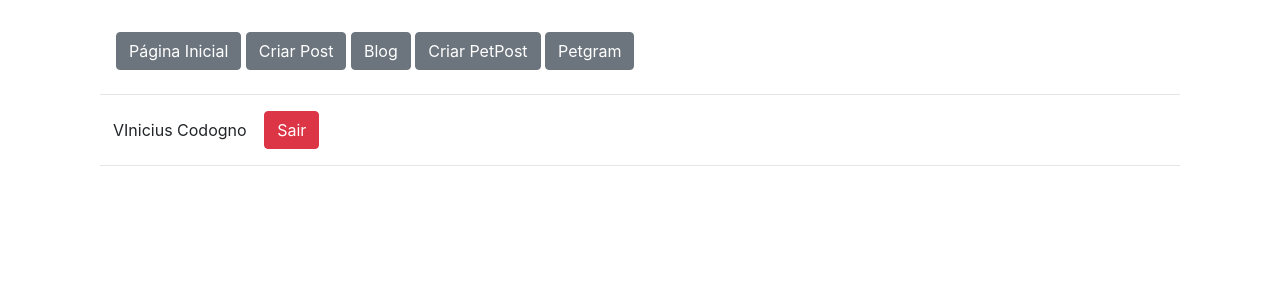
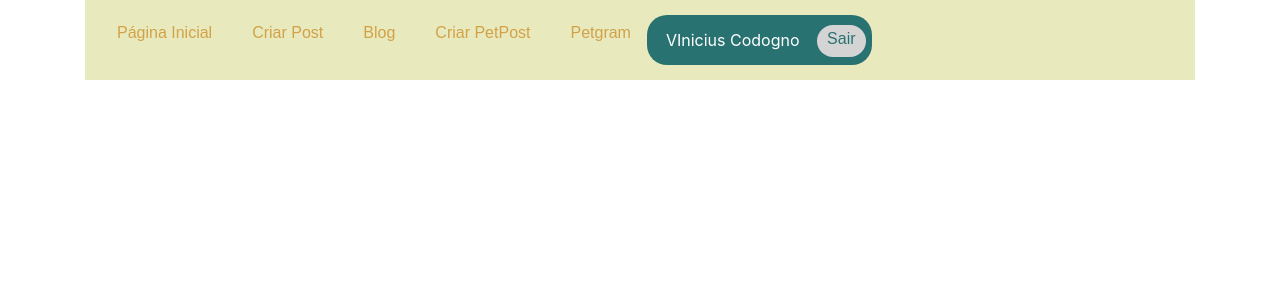
Before and after one commit to ViniciusLeandroCodogno/projeto-final-zero, a Flask app: page / in a window 1280 px wide. Shown: the top 300 px of the page. Run offline with Flask 3, Linux system fonts and the light colour scheme; a user stored in the database is signed in; some libraries are stand-ins or nearby versions.

Commit message:
Atualizando Paginas
20/08

```diff
--- a/app/__init__.py
+++ b/app/__init__.py
@@ -1,4 +1,4 @@
-from flask import Flask, current_app
+from flask import Flask, current_app, flash
 from flask_sqlalchemy import SQLAlchemy
 from flask_migrate import Migrate
 from flask_bcrypt import Bcrypt
--- a/app/templates/base.html
+++ b/app/templates/base.html
@@ -1,20 +1,19 @@
 <!DOCTYPE html>
-<html lang="en">
+<html lang="pt-BR">
 <head>
     <meta charset="UTF-8">
     <meta name="viewport" content="width=device-width, initial-scale=1.0">
-    <title>{% block title %}Meu App{% endblock %}</title>
     <link href="https://stackpath.bootstrapcdn.com/bootstrap/4.5.2/css/bootstrap.min.css" rel="stylesheet">
     <style>
+
         .alert-container {
-            margin-top: 20px;
+            margin: 20px 0px 0px 0px;
         }
+
     </style>
 </head>
 <body>
-    <div class="container mt-4">
-
-
+    <div class="container">
         {% with messages = get_flashed_messages(with_categories=true) %}
             {% if messages %}
                 <div class="alert-container">
--- a/app/templates/index.html
+++ b/app/templates/index.html
@@ -1,60 +1,9 @@
 {% extends 'base.html' %}
 {% block content %}
 
-<div class = "container">
+    <!-- NavBar -->
 
-    {% include 'nave.html' %}
-   <hr>
-    <div>
-
-        {% if current_user.is_authenticated %}
-
-        <span class="btn bnt-primary">{{current_user.nome}} {{current_user.sobrenome}}</span>
-        <a href="{{url_for('logout')}}" class="btn btn-danger">Sair</a>
-        {% else %}
-
-        <form action="" method="post" class="row mt-4 p-4 round border shadow">
-            <h2 class="login-text" style="margin-bottom: 20px;">Antes de tudo, faça o seu login</h2>
-            {{form.csrf_token}}
-
-            {{form.email(class="form-control", placeholder="Digite seu E-mail...")}}
-
-            {{form.senha(class="form-control", placeholder="Digite sua senha...", style="margin-top: 20px;")}}
-
-            {{form.btnSubmit(class="btn btn-warning col-12 mt-3")}}
-
-            <div class="login-text-cadastro1">Não tem cadastro?<a href="{{url_for('cadastro')}}" class="login-text-cadastro2">Clique aqui e Faça o seu Cadastro</a></div>
-
-         </form>
-
-        {% endif %}
-        <hr>
-
-    </div>
-</div>
-<style>
-    .login-text {
-        display: flex;
-        justify-content: center;
-        text-align: center;
-        font-family: "Poppins", sans-serif;
-    }
-
-    .form-login-email {
-        color: aliceblue;
-    }
-
-    .form-login-senha {
-        color: aliceblue;
-    }
-
-    .login-text-cadastro1 {
-        padding: 20px 0px 0px 0px;
-    }
-
-    .login-text-cadastro2 {
-        color: #D1A247;
-        padding: 0px 0px 0px 10px;
-    }
-</style>
+    <nav>
+        {% include 'nave.html' %}
+    </nav>
 {% endblock %}
--- a/app/templates/nave.html
+++ b/app/templates/nave.html
@@ -1,10 +1,48 @@
+{% if current_user.is_authenticated %}
 <nav class="navbar navbar-expand-lg">
+    <header>
+        <nav>
+            <ul class="navbar">
+                <li><a href="/">Página Inicial</a></li>
+                <li><a href="{{ url_for('postNovo') }}">Criar Post</a></li>
+                <li><a href="{{ url_for('postLista') }}">Blog</a></li>
+                <li><a href="{{ url_for('petgramNovo') }}">Criar PetPost</a></li>
+                <li><a href="{{ url_for('petgramLista') }}">Petgram</a></li>
+            </ul>
+            <div class="login-options" style="background-color: #297272; border-radius: 20px; padding: 6px 6px 6px 6px;">
+                <span class="btn bnt-primary" style="color: white;">{{current_user.nome}} {{current_user.sobrenome}}</span>
+                <a href="{{url_for('logout')}}" style="background-color: rgb(212, 212, 212); color: #297272; padding: 5px 10px 10px 10px; border-radius: 20px;">Sair</a>
+            </div>
+        </nav>
+    </header>
+</nav>
+<style>
+nav {
+    display: flex;
+    position: sticky;
+    top: 0;
+    padding: 0;
+    align-items: center;
+    justify-content: space-between;
+    height: 80px;
+    background-color: #e9e9be;
+}
 
-    <div>
-        <a class="btn btn-secondary" href="/">Página Inicial</a>
-        <a class="btn btn-secondary" href="{{url_for('postNovo') }}">Criar Post</a>
-        <a class="btn btn-secondary" href="{{ url_for('postLista') }}">Blog</a>
-        <a class="btn btn-secondary" href="{{ url_for('petgramNovo') }}">Criar PetPost</a>
-        <a class="btn btn-secondary" href="{{ url_for('petgramLista') }}">Petgram</a>
-    </div>
-</nav>
+
+li {
+    list-style: none;
+}
+
+a {
+    text-decoration: none;
+    color: #D1A247;
+    font-family: "Kavoon", sans-serif;
+}
+
+
+nav ul {
+    display: flex;
+    gap: 40px;
+}
+</style>
+{% endif %}
--- a/app/templates/petgram_novo.html
+++ b/app/templates/petgram_novo.html
@@ -33,7 +33,7 @@
             width: 100%;
         }
         .form-group label {
-            margin-bottom: 5px; /* Espaço entre o label e o campo de entrada */
+            margin-bottom: 5px;
         }
     </style>
 {% endblock %}
--- a/app/templates/post_novo.html
+++ b/app/templates/post_novo.html
@@ -33,7 +33,7 @@
             width: 100%;
         }
         .form-group label {
-            margin-bottom: 5px; /* Espaço entre o label e o campo de entrada */
+            margin-bottom: 5px;
         }
     </style>
 {% endblock %}
--- a/app/views.py
+++ b/app/views.py
@@ -1,8 +1,8 @@
-from app import app, db
-from flask import render_template, send_from_directory, url_for, redirect, request
+from app import app, db, bcrypt
+from flask import render_template, send_from_directory, url_for, redirect, request, flash
 from app.forms import userForm, loginForm, postForm, petgramForm
 from flask_login import login_user, logout_user, current_user
-from app.models import Post, Comentario, Petgram, ComentarioPetgram
+from app.models import Post, Comentario, Petgram, ComentarioPetgram, User
 from werkzeug.utils import secure_filename
 from flask import current_app
 import os
@@ -21,12 +21,21 @@ app.config['UPLOAD_FOLDER'] = UPLOAD_FOLDER
 
 @app.route('/', methods=['GET', 'POST'])
 def homepage():
+    return render_template('index.html')
+
+@app.route('/login/', methods=['GET', 'POST'])
+def login():
     form = loginForm()
     if form.validate_on_submit():
-        user = form.login()
-        login_user(user, remember=True)
-        return redirect(url_for('homepage'))
-    return render_template('index.html', form=form)
+        user = User.query.filter_by(email=form.email.data).first()
+        if user and bcrypt.check_password_hash(user.senha, form.senha.data):
+            login_user(user, remember=True)
+            flash('Login realizado com sucesso!', 'success')
+            return redirect(url_for('postNovo'))
+        else:
+            flash('Falha no Login. Verifique seu e-mail e senha', 'danger')
+            return redirect(url_for('login'))
+    return render_template('login.html', form=form)
 
 @app.route('/cadastro/', methods=['GET', 'POST'])
 def cadastro():
@@ -40,7 +49,7 @@ def cadastro():
 @app.route('/sair/')
 def logout():
     logout_user()
-    return redirect(url_for('homepage'))
+    return redirect(url_for('login'))
 
 @app.route('/post/novo/', methods=['GET', 'POST'])
 def postNovo():
```
Also changed, not shown: app/templates/login.html (added, +54 -0 lines), app/static/images/Ezootic-Logo.png (added), app/static/uploads/Ezootic-Logo.png (added), app/static/uploads/Senai.png (added), instance/database.db.
